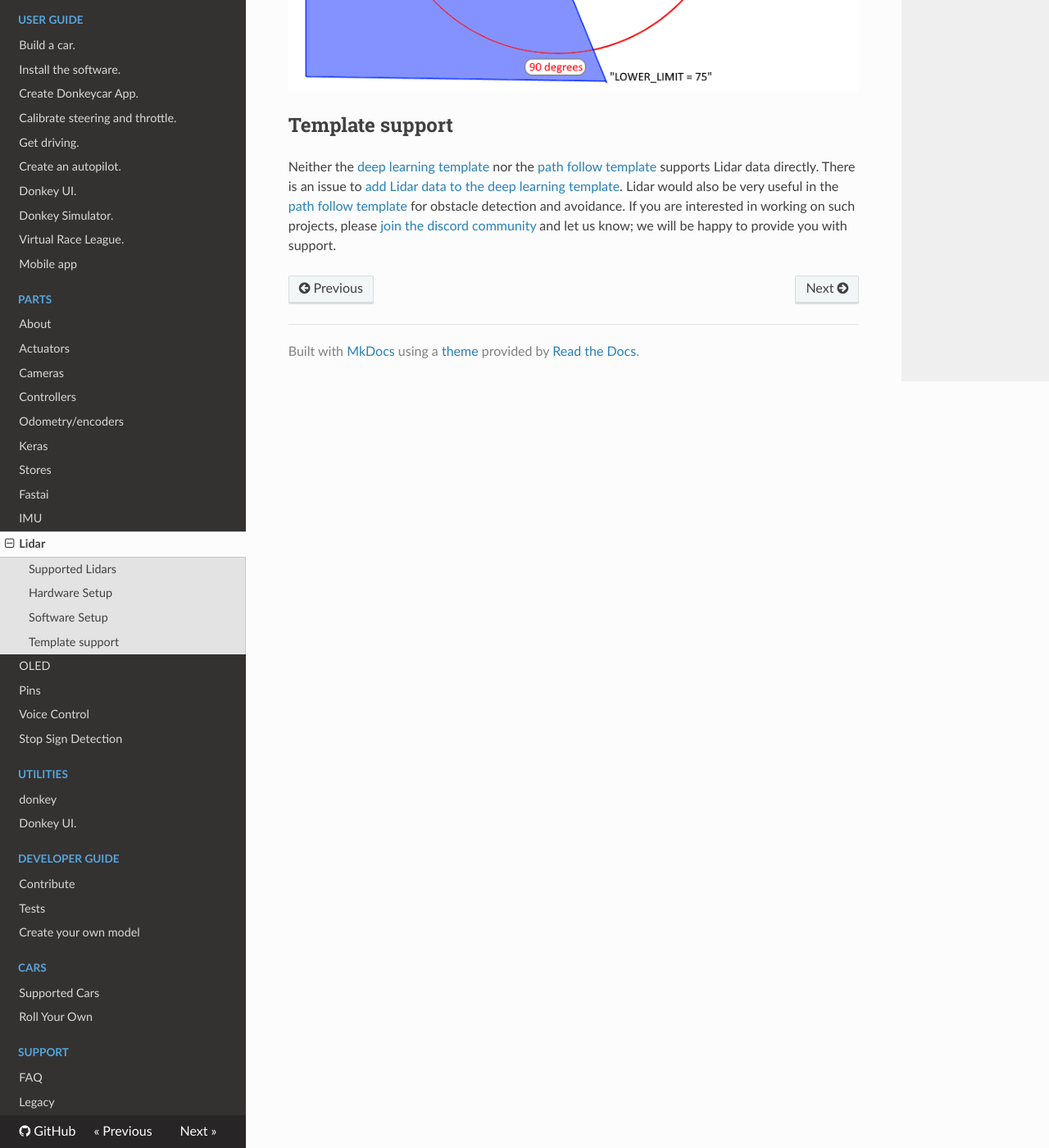
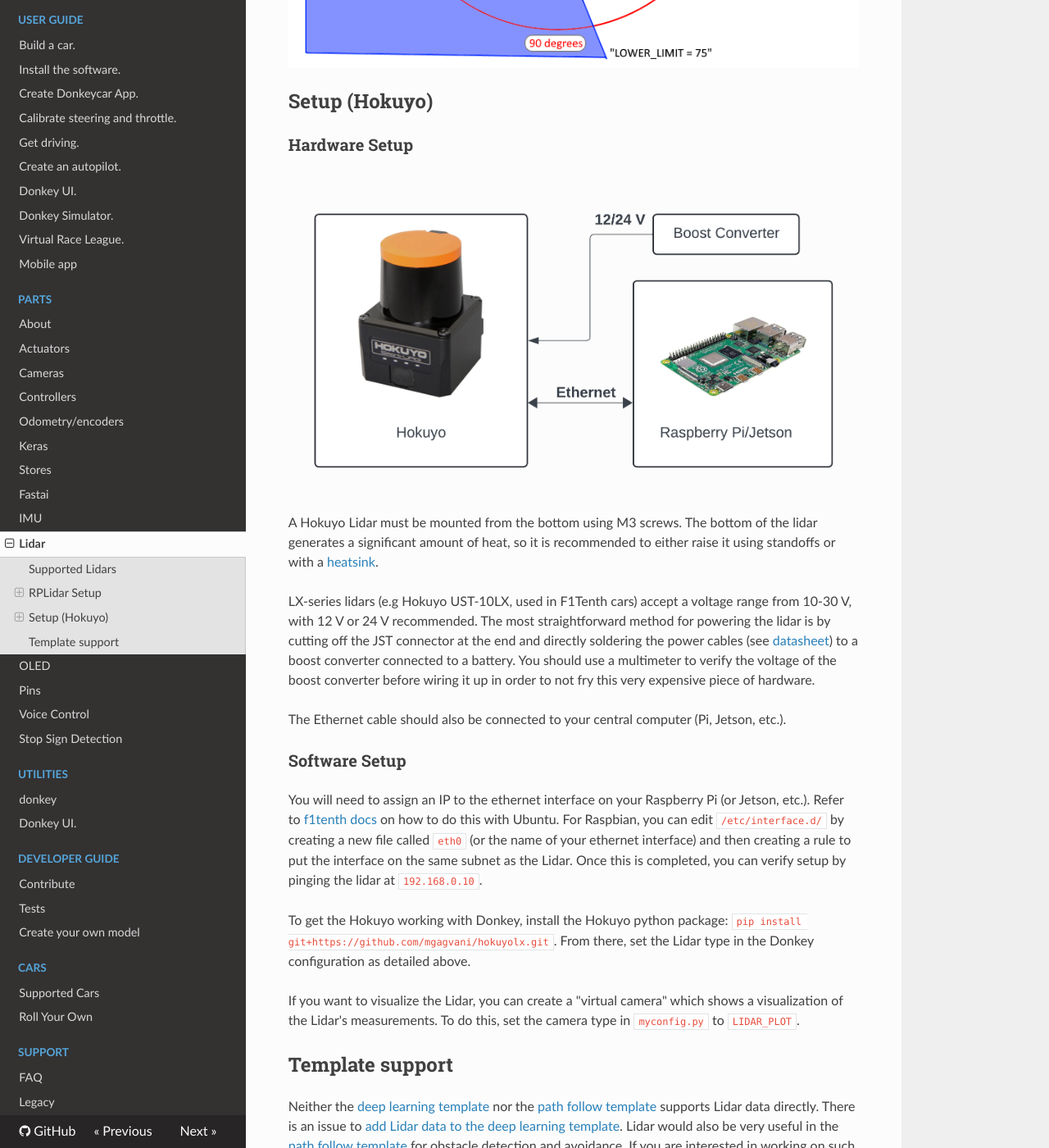
Before and after one commit to autorope/donkeydocs, an MkDocs documentation site: the page built from docs/parts/lidar.md, in a window 1280 px wide and 1400 px high, scrolled down 1846 px. Shown: the whole window at 82% size. Built offline with MkDocs 1.6.1, drawn with Linux system fonts in a browser that asks for light colours; nearby versions of some CDN libraries; some of the changed text lies outside the part shown.

Commit message:
Update docs for Hokuyo lidar

````diff
--- a/docs/parts/lidar.md
+++ b/docs/parts/lidar.md
@@ -1,22 +1,22 @@
 # Lidar
 
-A Lidar sensor can be used with Donkeycar to provide obstacle avoidance or to help navigate on tracks with walls. It records data along with the camera during training and this can be used for training
+A Lidar sensor can be used with Donkeycar to provide obstacle avoidance or to help navigate on tracks with walls. It records data along with the camera during training. However, there are no deep learning autopilots which currently use recorded lidar information.
 
-NOTE: Lidar is currently only supported in the Dev branch. To use it, after you git clone donkeycar, do a `git checkout dev`
 
 ![Donkey lidar](../assets/lidar.jpg)
 ## Supported Lidars
 
-We currently only support the RPLidar series of sensors, but will be adding support for the similar YDLidar series soon.
+We currently only support the RPLidar and Hokuyo LX series of sensors, but will be adding support for the YDLidar series soon.
 
 We recommend the [$99 A1M8](https://amzn.to/3vCabyN) (12m range)
 
+## RPLidar Setup
 
-## Hardware Setup
+### Hardware Setup
 
 Mount the Lidar underneath the camera canopy as shown above (the RPLidar A2M8 is used there, but the A1M8 mounting is the same). You can velcro the USB adapter under the Donkey plate and use a short USB cable to connect to one of your RPi or Nano USB ports. It can be powered by the USB port so there's no need for an additional power supply.
 
-## Software Setup
+### Software Setup
 
 Lidar requires the glob library to be installed. If you don't already have that, install it with `pip3 install glob2`
 
@@ -34,5 +34,24 @@ LIDAR_UPPER_LIMIT = 270
 ```
 ![Lidar limits](../assets/lidar_angle.png)
 
+## Setup (Hokuyo)
+
+### Hardware Setup
+
+![Hokuyo lidar](../assets/Hokuyo_Lidar_Wiring.png)
+
+A Hokuyo Lidar must be mounted from the bottom using M3 screws. The bottom of the lidar generates a significant amount of heat, so it is recommended to either raise it using standoffs or with a [heatsink](https://racecarj.com/products/aluminum-heat-sink-for-hokuyo-ust-10lx).
+
+LX-series lidars (e.g Hokuyo UST-10LX, used in F1Tenth cars) accept a voltage range from 10-30 V, with 12 V or 24 V recommended. The most straightforward method for powering the lidar is by cutting off the JST connector at the end and directly soldering the power cables (see [datasheet](https://autonomoustuff.com/-/media/Images/Hexagon/Hexagon%20Core/autonomousstuff/pdf/hokuyo-ust-10lx-datasheet.ashx?la=en&hash=95B57270899F50608C18BF48CC1AD043)) to a boost converter connected to a battery. You should use a multimeter to verify the voltage of the boost converter before wiring it up in order to not fry this very expensive piece of hardware.
+
+The Ethernet cable should also be connected to your central computer (Pi, Jetson, etc.).
+
+### Software Setup
+You will need to assign an IP to the ethernet interface on your Raspberry Pi (or Jetson, etc.). Refer to [f1tenth docs](https://f1tenth.readthedocs.io/en/stable/getting_started/firmware/firmware_hokuyo10.html) on how to do this with Ubuntu. For Raspbian, you can edit `/etc/interface.d/` by creating a new file called `eth0` (or the name of your ethernet interface) and then creating a rule to put the interface on the same subnet as the Lidar. Once this is completed, you can verify setup by pinging the lidar at `192.168.0.10`.
+
+To get the Hokuyo working with Donkey, install the Hokuyo python package: `pip install git+https://github.com/mgagvani/hokuyolx.git`. From there, set the Lidar type in the Donkey configuration as detailed above.
+
+If you want to visualize the Lidar, you can create a "virtual camera" which shows a visualization of the Lidar's measurements. To do this, set the camera type in `myconfig.py` to `LIDAR_PLOT`.
+
 ## Template support
 Neither the [deep learning template](/guide/train_autopilot/#deep-earning-autopilot) nor the [path follow template](/guide/path_follow/path_follow/) supports Lidar data directly.  There is an issue to [add Lidar data to the deep learning template](https://github.com/autorope/donkeycar/issues/910).  Lidar would also be very useful in the [path follow template](/guide/path_follow/path_follow/) for obstacle detection and avoidance.  If you are interested in working on such projects, please [join the discord community](https://www.donkeycar.com/community.html) and let us know; we will be happy to provide you with support.
````
Also changed, not shown: README.md (+1 -1 lines), docs/assets/Hokuyo_Lidar_Wiring.png (added).
